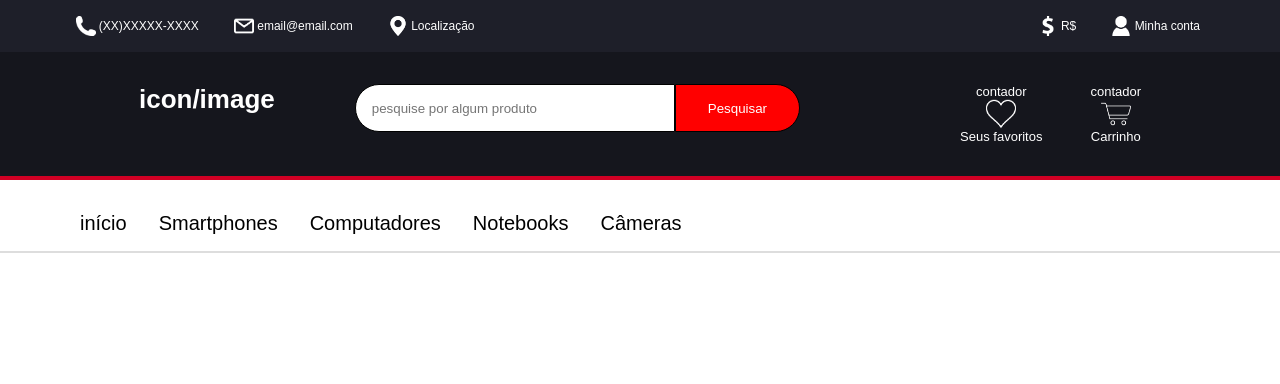
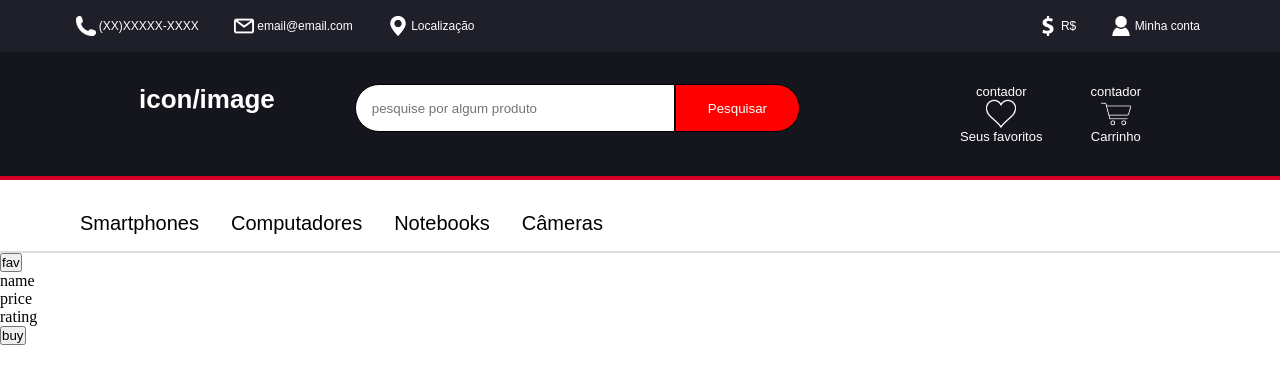
Before and after one commit to ViniciusPacio/ecommerce, a React (Create React App) app: page / in a window 1280 px wide. Shown: the top 384 px of the page. Built offline with nearby package versions, Linux system fonts and the light colour scheme; the HTML template or start-up script is replaced by a standard one.

Commit message:
atualizando

```diff
--- a/db.json
+++ b/db.json
@@ -0,0 +1,8 @@
+{
+    "produtos":[{
+
+        "id":1,
+        "name":"pc",
+        "price":1000
+        }]
+}
--- a/package.json
+++ b/package.json
@@ -10,6 +10,7 @@
     "@types/node": "^12.0.0",
     "@types/react": "^17.0.14",
     "@types/react-dom": "^17.0.0",
+    "axios": "^0.21.1",
     "react": "^17.0.2",
     "react-dom": "^17.0.2",
     "react-scripts": "4.0.3",
--- a/src/components/card/Index.tsx
+++ b/src/components/card/Index.tsx
@@ -2,4 +2,19 @@ import React from 'react';
 
 import './style.scss'
 
-export default function Card(){}
+export default function Card(){
+    return (
+        <>
+            <div className="card">
+                <img src="" alt="" />
+                <button>fav</button>
+                <p>name</p>
+                <p>price</p>
+                <p>rating</p>
+                <button>buy</button>
+            </div>
+
+        </>
+    )
+
+}
--- a/src/components/header/Index.tsx
+++ b/src/components/header/Index.tsx
@@ -44,14 +44,6 @@ export default function Header(){
             </div>
         </div>
         <div id="line"></div>
-        <ul className="category">
-            <li><a href="#">início</a></li>
-            <li><a href="#">Smartphones</a></li>
-            <li><a href="#">Computadores</a></li>
-            <li><a href="#">Notebooks</a></li>
-            <li><a href="#">Câmeras</a></li>
-      </ul>
-        <p id="lastLine"><span></span></p>
         </>
     )
 }
--- a/src/components/header/style.scss
+++ b/src/components/header/style.scss
@@ -95,47 +95,3 @@
     border: 2px solid #D10024;
     width:100vw;
 }
-
-.category{
-    font-family: 'Montserrat', sans-serif;
-    font-weight: 400;
-    font-size: 14px;
-    margin: 2rem 5rem;
-    margin-bottom:0;
-    display:flex;
-    gap: 2rem;
-    list-style: none;
-
-    a{
-        position: relative;
-        color: black;
-        font-size:20px;
-        text-decoration: none;
-
-        &::before{
-            content: "";
-            position: absolute;
-            bottom: 0;
-            left: 0;
-            height:3px;
-            width: 0%;
-            background:#D10024;
-            transition: all 0.4s ease;
-        }
-
-        &:hover{
-            color:#D10024;
-        }
-
-        &:hover::before{
-            width: 100%;
-        }
-    }
-
-}
-
-#lastLine{
-    margin-top: 1rem;
-    border : 1px solid #ddd;
-    width:100%;
-}
--- a/src/pages/Home.tsx
+++ b/src/pages/Home.tsx
@@ -1,10 +1,33 @@
 import React from 'react';
+
 import Header from '../components/header/Index'
+import Card from '../components/card/Index'
+import { useState, useEffect } from 'react';
+
+import axios from 'axios';
 
 export default function Home(){
+
+    const [product, setProduct]=useState([]);
+
+    useEffect(() =>{
+
+    },[])
+
     return(
         <>
             <Header />
+            <ul className="category">
+                <button>Smartphones</button>
+                <button>Computadores</button>
+                <button>Notebooks</button>
+                <button>Câmeras</button>
+            </ul>
+            <p id="lastLine"><span></span></p>
+
+            <div className="products">
+                <Card />
+            </div>
         </>
     )
 }
--- a/src/style.scss
+++ b/src/style.scss
@@ -4,12 +4,76 @@
     box-sizing: border-box;
 }
 
-.category10{
+.category{
+    font-family: 'Montserrat', sans-serif;
+    font-weight: 400;
+    font-size: 14px;
+    margin: 2rem 5rem;
+    margin-bottom:0;
+    display:flex;
+    gap: 2rem;
+    list-style: none;
 
-    display: flex;
-    list-style: none;
-    margin: 10rem 10rem;
-    gap:7rem;
+    button{
+        border: none;
+        background:white;
+        cursor: pointer;
+        position: relative;
+        color: black;
+        font-size:20px;
+        text-decoration: none;
+
+        &::before{
+            content: "";
+            position: absolute;
+            bottom: 0;
+            left: 0;
+            height:3px;
+            width: 0%;
+            background:#D10024;
+            transition: all 0.4s ease;
+        }
+
+        &:hover{
+            color:#D10024;
+        }
+
+        &:hover::before{
+            width: 100%;
+        }
+    }
+    }
+
+    a{
+        position: relative;
+        color: black;
+        font-size:20px;
+        text-decoration: none;
+
+        &::before{
+            content: "";
+            position: absolute;
+            bottom: 0;
+            left: 0;
+            height:3px;
+            width: 0%;
+            background:#D10024;
+            transition: all 0.4s ease;
+        }
+
+        &:hover{
+            color:#D10024;
+        }
+
+        &:hover::before{
+            width: 100%;
+        }
+    }
 
 
+
+#lastLine{
+    margin-top: 1rem;
+    border : 1px solid #ddd;
+    width:100%;
 }
```
Also changed, not shown: 1 other file (tests, documents, lock files or other folders).
